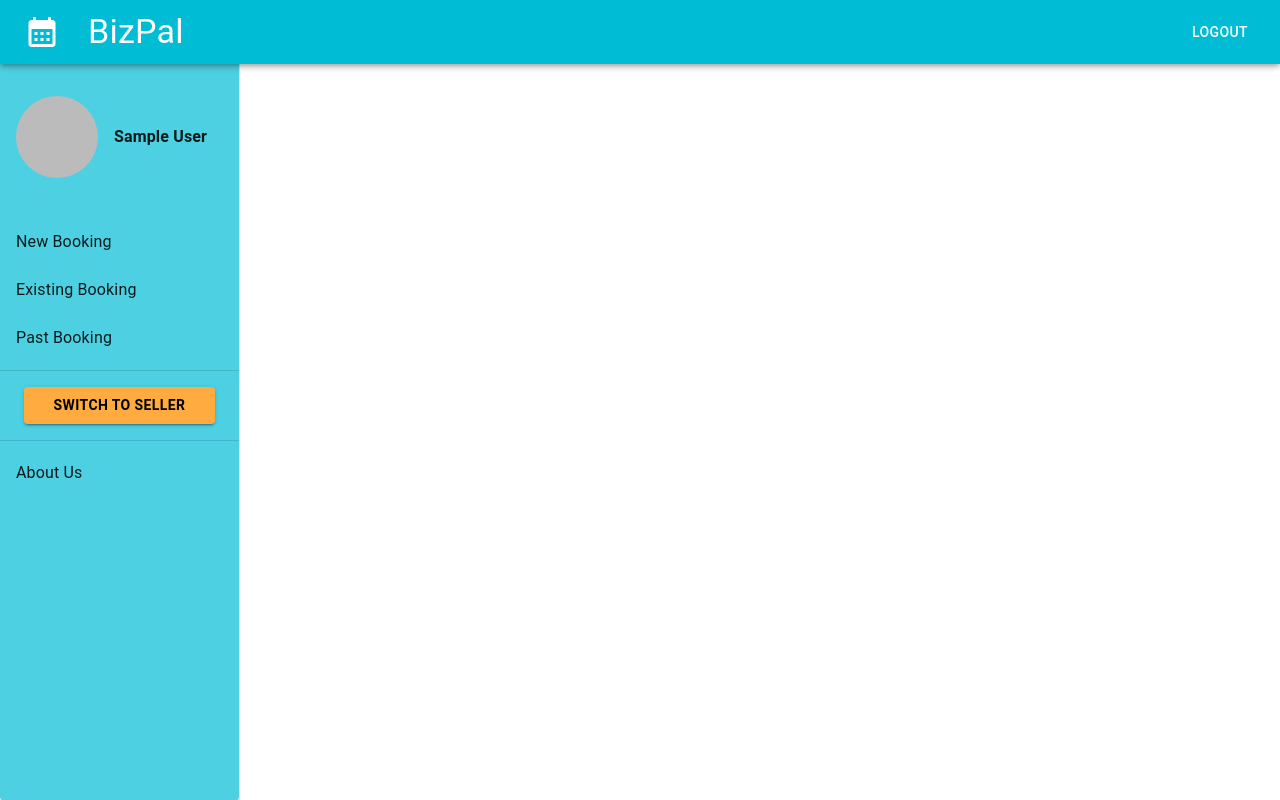
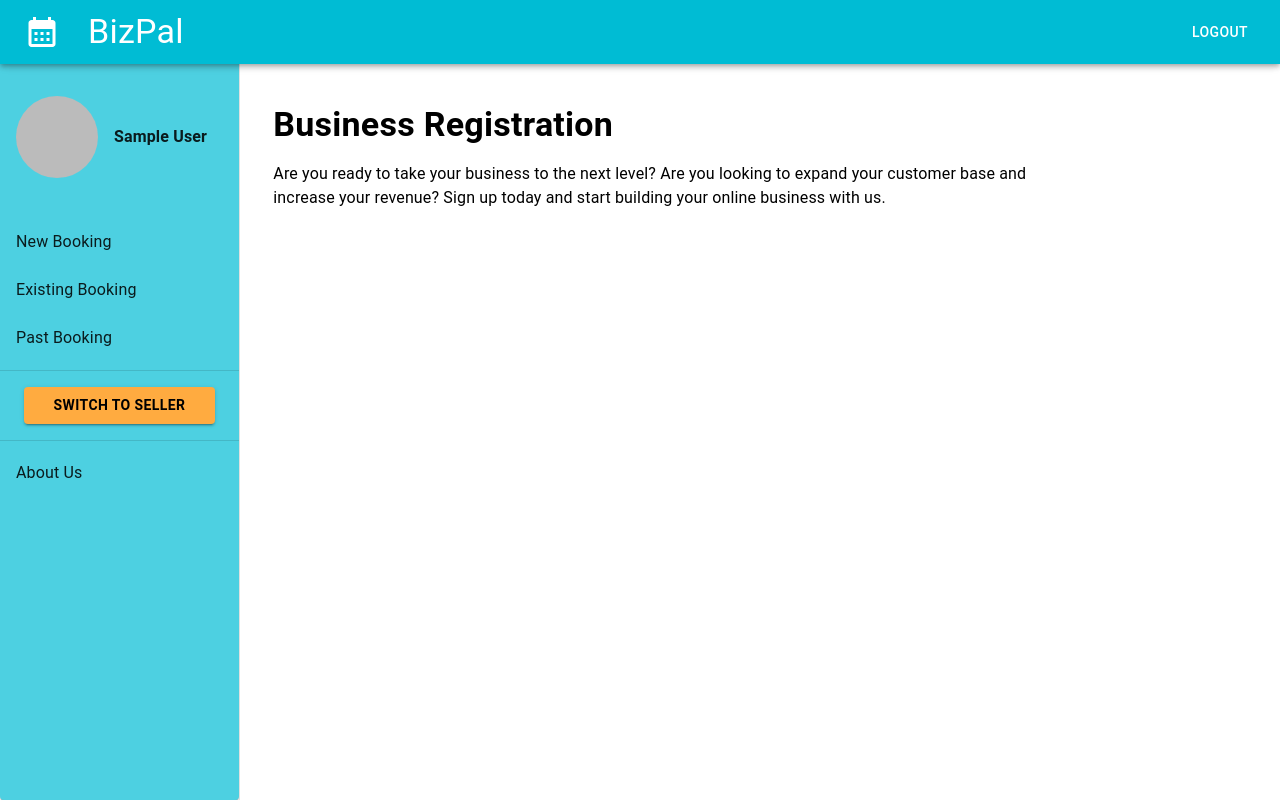
Before and after one commit to RayLate/bizpal, a Next.js app: page /business in a window 1280 px wide. Built offline with nearby package versions, Linux system fonts and the light colour scheme; no server answers; sample sign-in values are in the browser's storage.

Commit message:
new busines reg page

```diff
--- a/package.json
+++ b/package.json
@@ -21,13 +21,15 @@
     "datejs": "^1.0.0-rc3",
     "eslint": "8.35.0",
     "eslint-config-next": "13.2.3",
+    "formik": "^2.2.9",
     "jwt-decode": "^3.1.2",
     "next": "^13.2.3",
     "next-auth": "^4.20.1",
     "react": "^18.2.0",
     "react-datepicker": "^4.11.0",
     "react-dom": "^18.2.0",
-    "react-moment": "^1.1.3"
+    "react-moment": "^1.1.3",
+    "yup": "^1.0.2"
   },
   "devDependencies": {
     "@types/react-datepicker": "^4.10.0",
--- /dev/null
+++ b/src/components/RegistrationComponents/BusinessRegistrationPage.tsx
@@ -0,0 +1,18 @@
+import { Box, Typography } from '@mui/material';
+
+export default function BusinessRegistrationPage() {
+  return (
+    <>
+      <Box width='80%'>
+        <Typography variant='h4' color='initial' fontWeight='bold' mb={2}>
+          Business Registration
+        </Typography>
+        <Typography variant='body1' color='initial'>
+          Are you ready to take your business to the next level? Are you looking
+          to expand your customer base and increase your revenue? Sign up today
+          and start building your online business with us.
+        </Typography>
+      </Box>
+    </>
+  );
+}
--- a/src/pages/business/index.tsx
+++ b/src/pages/business/index.tsx
@@ -1,10 +1,11 @@
 import DashboardLayout from '@/components/DashboardComponents/DashboardLayout';
+import BusinessRegistrationPage from '@/components/RegistrationComponents/BusinessRegistrationPage';
 
 const Business = () => {
   return (
     <>
       <DashboardLayout>
-        <div></div>
+        <BusinessRegistrationPage />
       </DashboardLayout>
     </>
   );
```
Also changed, not shown: 1 other file (tests, documents, lock files or other folders).
